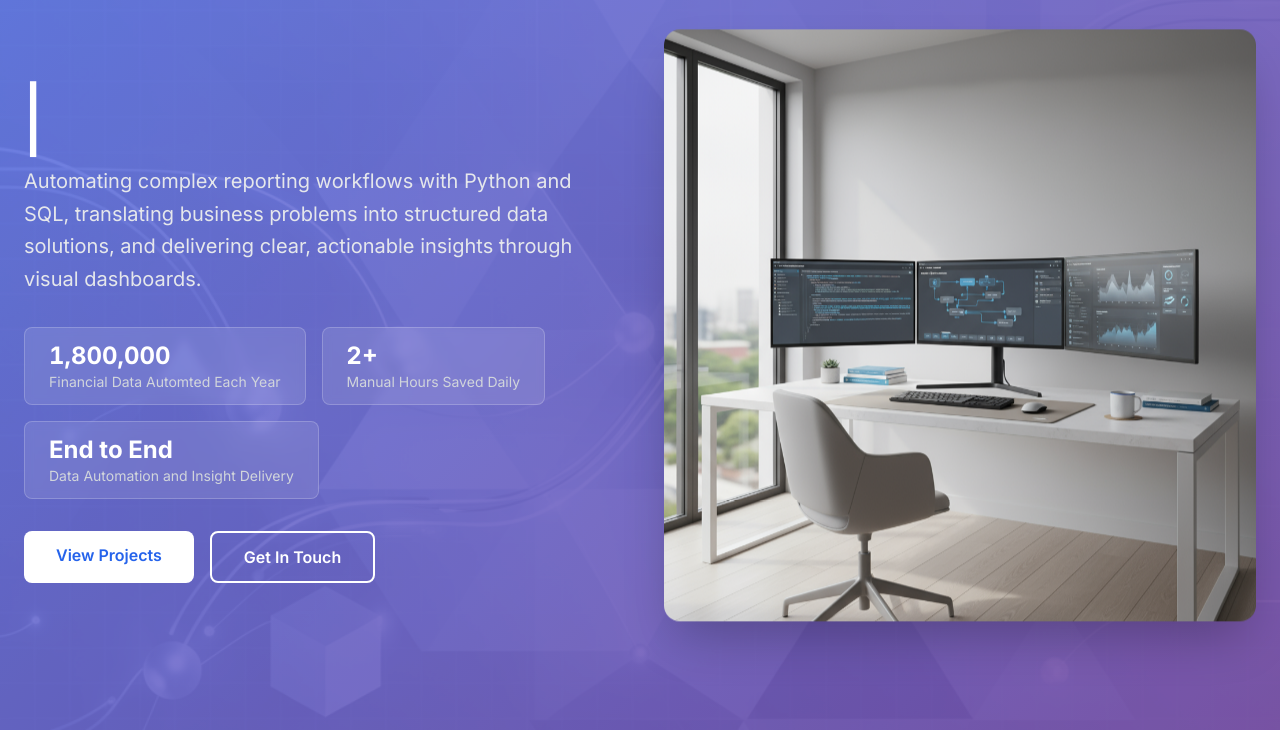
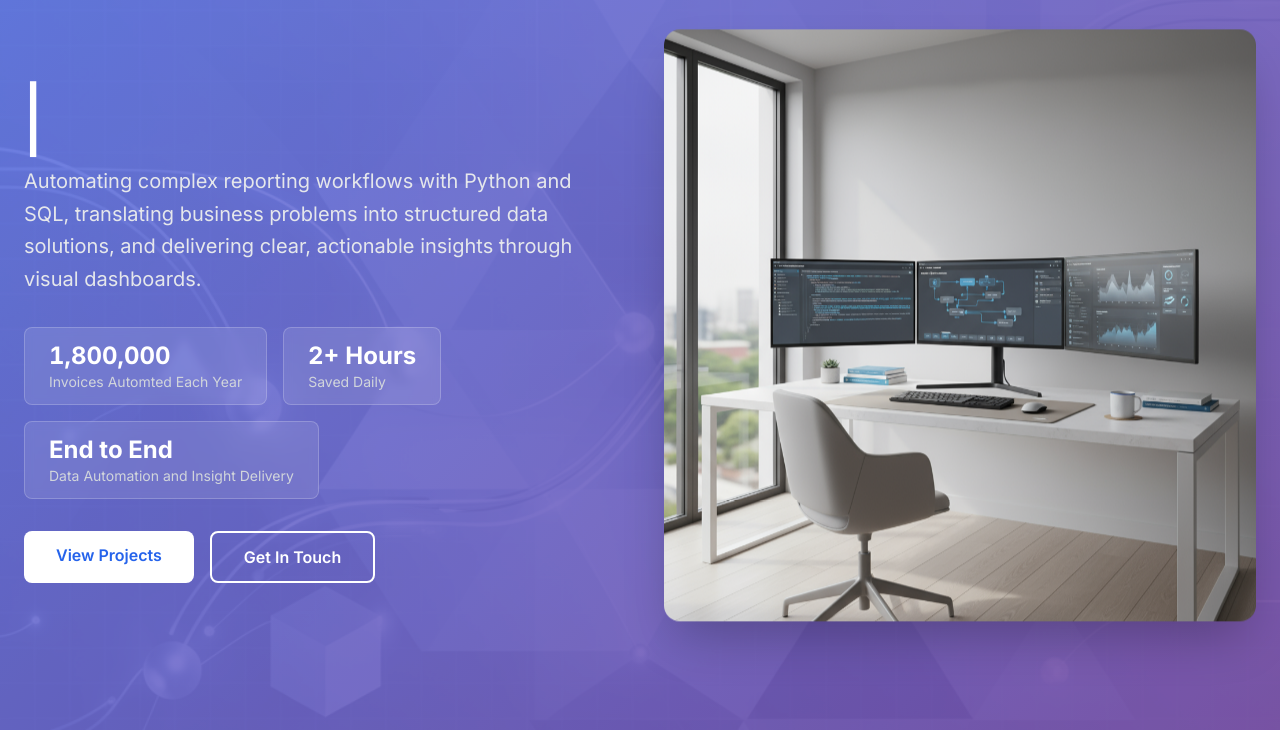
Before and after one commit to JordanKitto/data_engineering_portfolio, a plain HTML site: page index.html in a window 1280 px wide. Shown: the part 70-800 px from the top of the page. Drawn offline with nearby package versions, Linux system fonts and the light colour scheme.

Commit message:
Updated hero section

```diff
--- a/index.html
+++ b/index.html
@@ -73,11 +73,11 @@
                     <div class="flex flex-wrap gap-4">
                         <div class="bg-white/10 backdrop-blur-sm rounded-lg px-6 py-3 border border-white/20">
                             <div class="text-2xl font-bold text-white stats-counter" data-target="1800000">0</div>
-                            <div class="text-sm text-gray-300">Financial Data Automted Each Year</div>
+                            <div class="text-sm text-gray-300">Invoices Automted Each Year</div>
                         </div>
                         <div class="bg-white/10 backdrop-blur-sm rounded-lg px-6 py-3 border border-white/20">
-                            <div class="text-2xl font-bold text-white">2+</div>
-                            <div class="text-sm text-gray-300">Manual Hours Saved Daily</div>
+                            <div class="text-2xl font-bold text-white">2+ Hours</div>
+                            <div class="text-sm text-gray-300">Saved Daily</div>
                         </div>
                         <div class="bg-white/10 backdrop-blur-sm rounded-lg px-6 py-3 border border-white/20">
                             <div class="text-2xl font-bold text-white">End to End</div>
```
